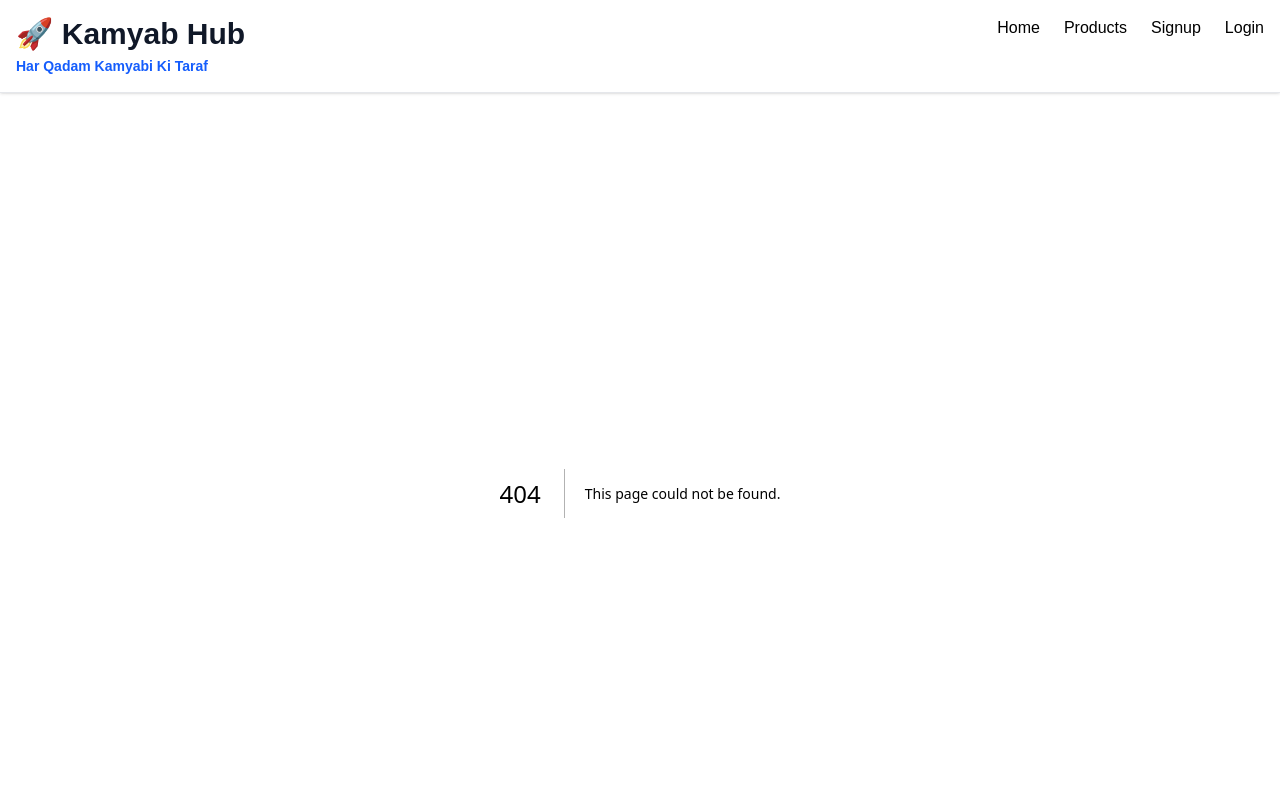
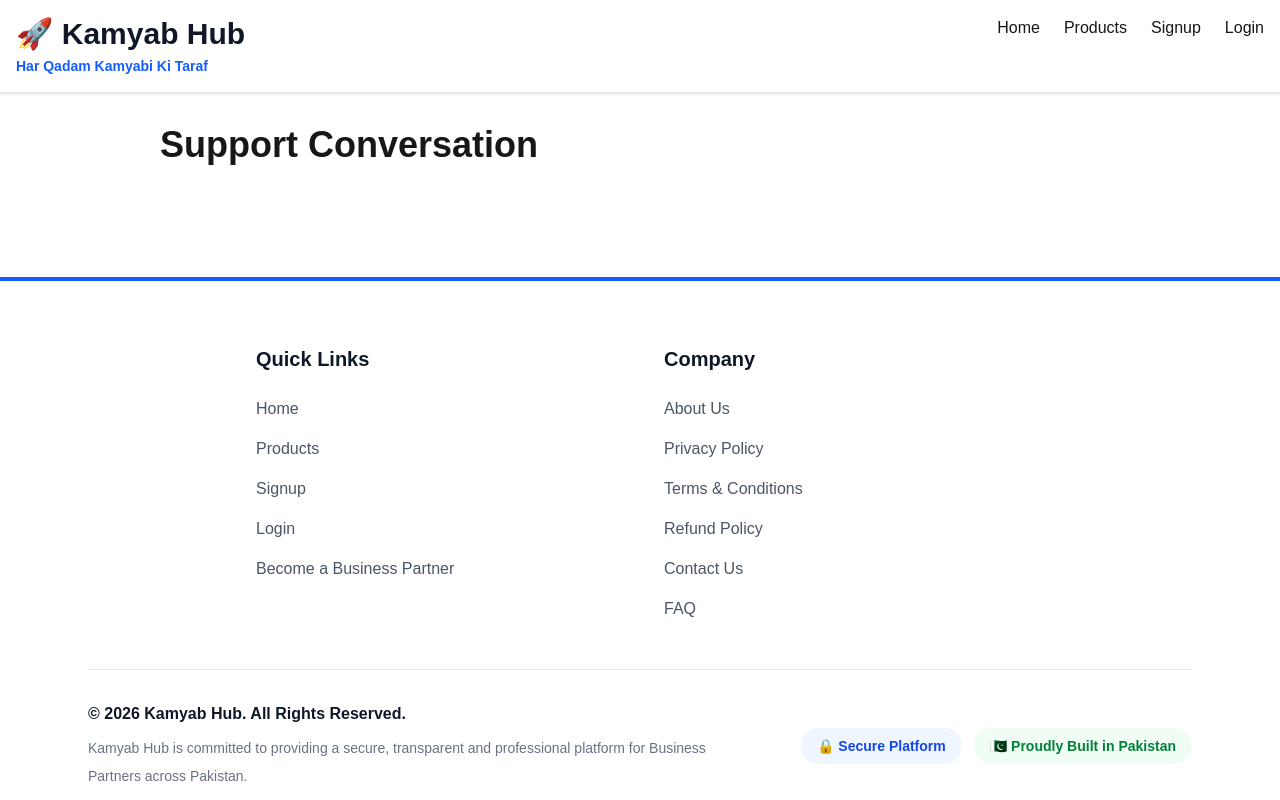
Before and after one commit to invite1earn2/kamyab-hub, a Next.js app: page /support1/1 in a window 1280 px wide. Before the commit this address had no page. Shown: the top 800 px of the page. Built offline with nearby package versions, Linux system fonts and the light colour scheme.

Commit message:
Improve Help Center and Support navigation

```diff
--- a/src/app/help/page.js
+++ b/src/app/help/page.js
@@ -111,6 +111,8 @@ await supabase
 .insert([{
 
 conversation_id: conversation.id,
+
+user_email: localStorage.getItem("user_email"),
 
 sender: "system",
 
--- a/src/app/support/page.js
+++ b/src/app/support/page.js
@@ -88,7 +88,13 @@ Status: {item.status}
 
 <button
 
-className="mt-5 bg-black text-white px-6 py-3 rounded-xl"
+onClick={() => {
+
+window.location.href = `/support/${item.id}`;
+
+}}
+
+className="mt-5 rounded-xl bg-black px-6 py-3 font-semibold text-white transition hover:bg-gray-800"
 
 >
 
--- /dev/null
+++ b/src/app/support1/[id]/page.js
@@ -0,0 +1,19 @@
+"use client";
+
+export default function Conversation(){
+
+return(
+
+<main className="max-w-5xl mx-auto p-8">
+
+<h1 className="text-4xl font-black">
+
+Support Conversation
+
+</h1>
+
+</main>
+
+);
+
+}
```
